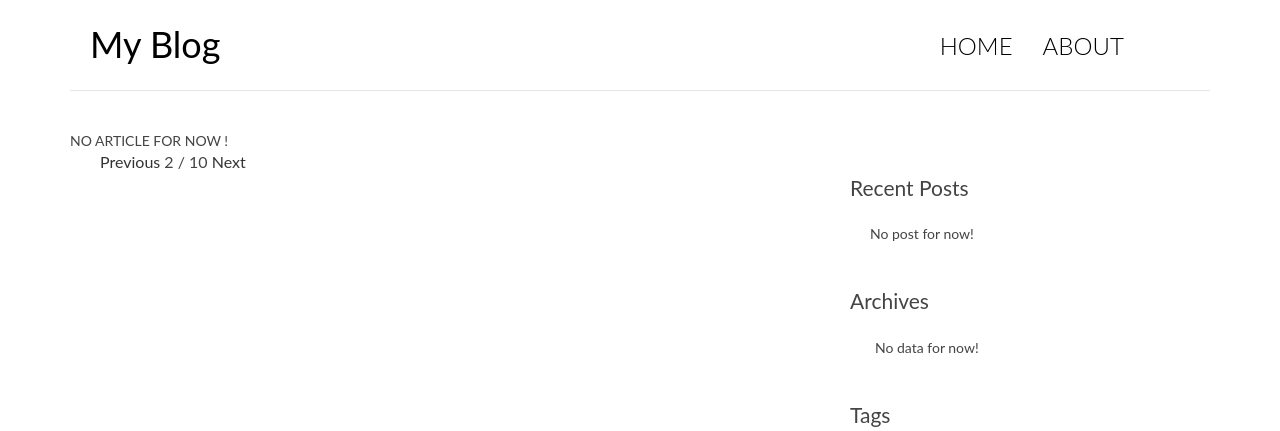
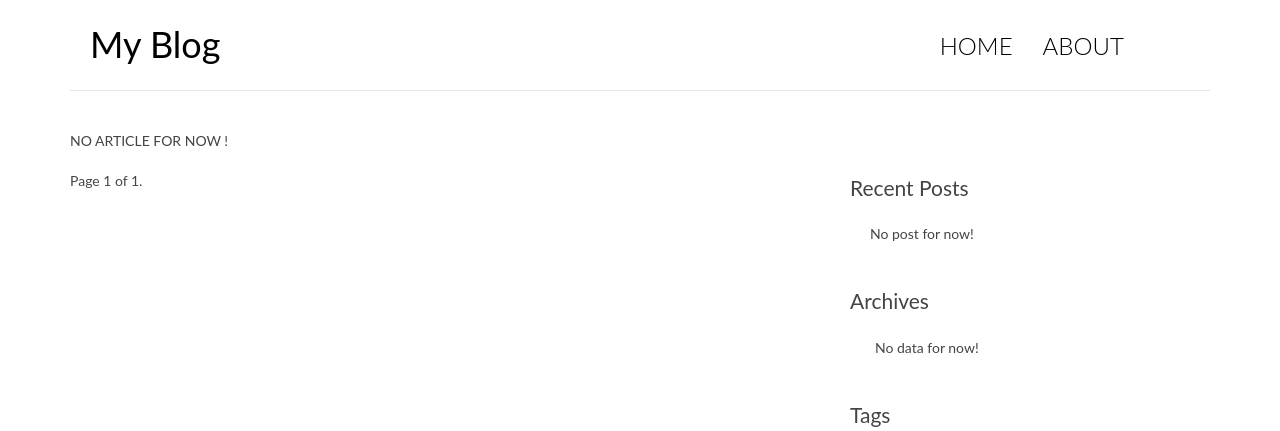
Before and after one commit to Vida42/Accendero-Task, a Django app: page / in a window 1280 px wide. Shown: the top 431 px of the page. Run offline with Django 3.2, Linux system fonts and the light colour scheme; data that the repository does not hold is empty; some libraries are stand-ins or nearby versions.

Commit message:
split posts across several pages using Pagination

```diff
--- a/myblog/views.py
+++ b/myblog/views.py
@@ -1,6 +1,7 @@
 from django.shortcuts import render, get_object_or_404
 from django.http import HttpResponse
 from .models import Post, Tag
+from django.core.paginator import Paginator
 import markdown
 
 
@@ -9,10 +10,14 @@ def home(request):
     post_list = Post.objects.all()
     date_list = Post.objects.dates('created_time', 'month', order='DESC')
     tag_list = Tag.objects.all()
+    paginator = Paginator(post_list, 10)  # Show 10 posts per page.
+    page_number = request.GET.get('page')
+    page_obj = paginator.get_page(page_number)
     context = {
         'post_list': post_list,
         'date_list': date_list,
         'tag_list': tag_list,
+        'page_obj': page_obj,
     }
     return render(request, 'home.html', context)
 
@@ -41,10 +46,14 @@ def archive(request, year, month):
                                     created_time__month=month)
     date_list = Post.objects.dates('created_time', 'month', order='DESC')
     tag_list = Tag.objects.all()
+    paginator = Paginator(post_list, 5)  # Show 5 posts per page.
+    page_number = request.GET.get('page')
+    page_obj = paginator.get_page(page_number)
     context = {
         'post_list': post_list,
         'date_list': date_list,
         'tag_list': tag_list,
+        'page_obj': page_obj,
     }
     return render(request, 'home.html', context)
 
@@ -53,9 +62,13 @@ def tag(request, tag_pk):
     post_list = Post.objects.filter(tags=tag_pk).order_by('-created_time')
     date_list = Post.objects.dates('created_time', 'month', order='DESC')
     tag_list = Tag.objects.all()
+    paginator = Paginator(post_list, 5)  # Show 5 posts per page.
+    page_number = request.GET.get('page')
+    page_obj = paginator.get_page(page_number)
     context = {
         'post_list': post_list,
         'date_list': date_list,
         'tag_list': tag_list,
+        'page_obj': page_obj,
     }
     return render(request, 'home.html', context)
--- a/templates/home.html
+++ b/templates/home.html
@@ -1,7 +1,7 @@
 {% extends 'base.html' %}
 
 {% block main %}
-    {% for post in post_list %}
+    {% for post in page_obj %}
         <article class="post post-{{ post.pk }}">
             <h1 class="entry-title">
                 <a href="{{ post.get_absolute_url }}">{{ post.title }}</a>
@@ -25,10 +25,22 @@
         <div class="no-post"> NO ARTICLE FOR NOW ! </div>
     {% endfor %}
 
-    <div class="pagination-simple">
-        <a href="#">Previous</a>
-        <span class="current">2 / 10</span>
-        <a href="#">Next</a>
+    <div class="pagination">
+        <span class="step-links">
+            {% if page_obj.has_previous %}
+                <a href="?page=1">&laquo; first</a>
+                <a href="?page={{ page_obj.previous_page_number }}">previous</a>
+            {% endif %}
+
+            <span class="current">
+                Page {{ page_obj.number }} of {{ page_obj.paginator.num_pages }}.
+            </span>
+
+            {% if page_obj.has_next %}
+                <a href="?page={{ page_obj.next_page_number }}">next</a>
+                <a href="?page={{ page_obj.paginator.num_pages }}">last &raquo;</a>
+            {% endif %}
+        </span>
     </div>
 {% endblock main %}
 
```
Also changed, not shown: README.md.
